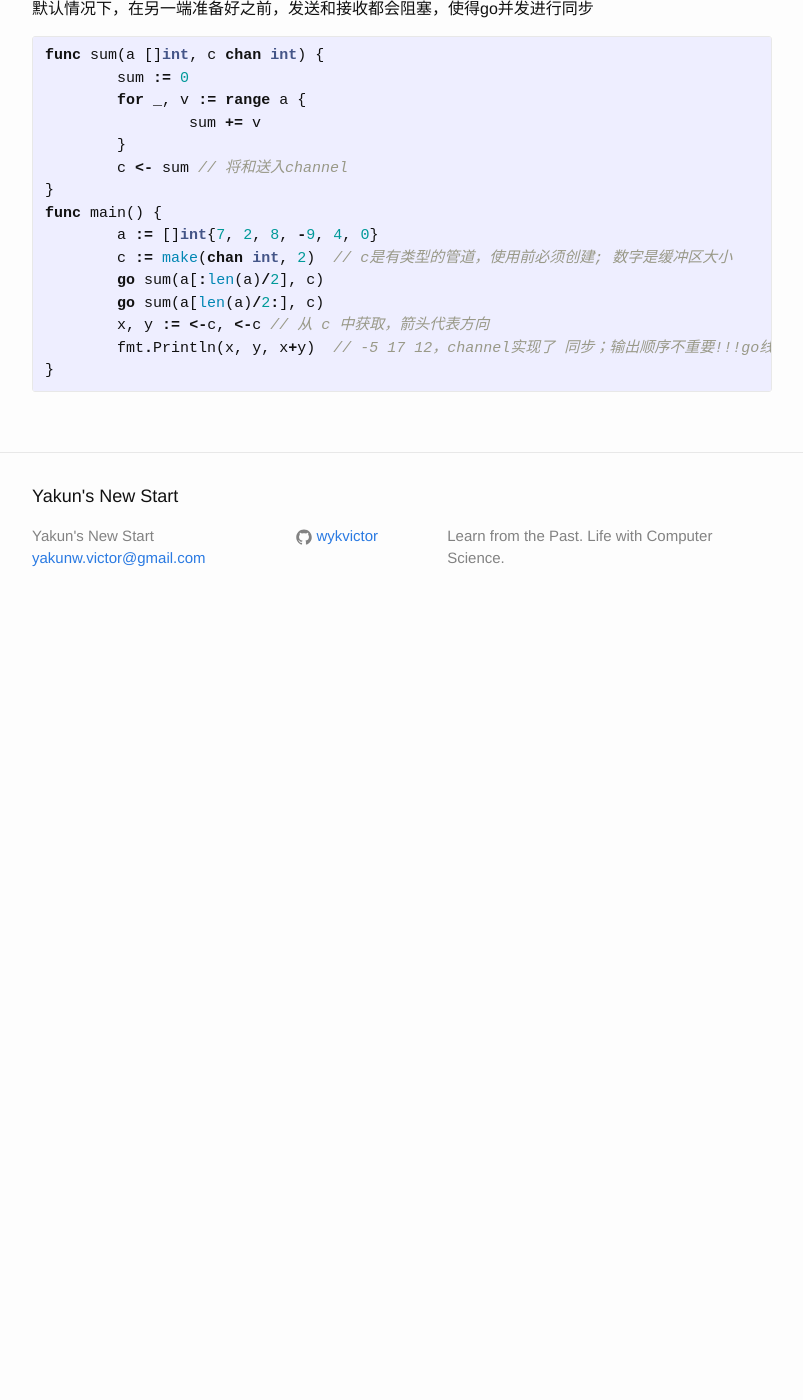
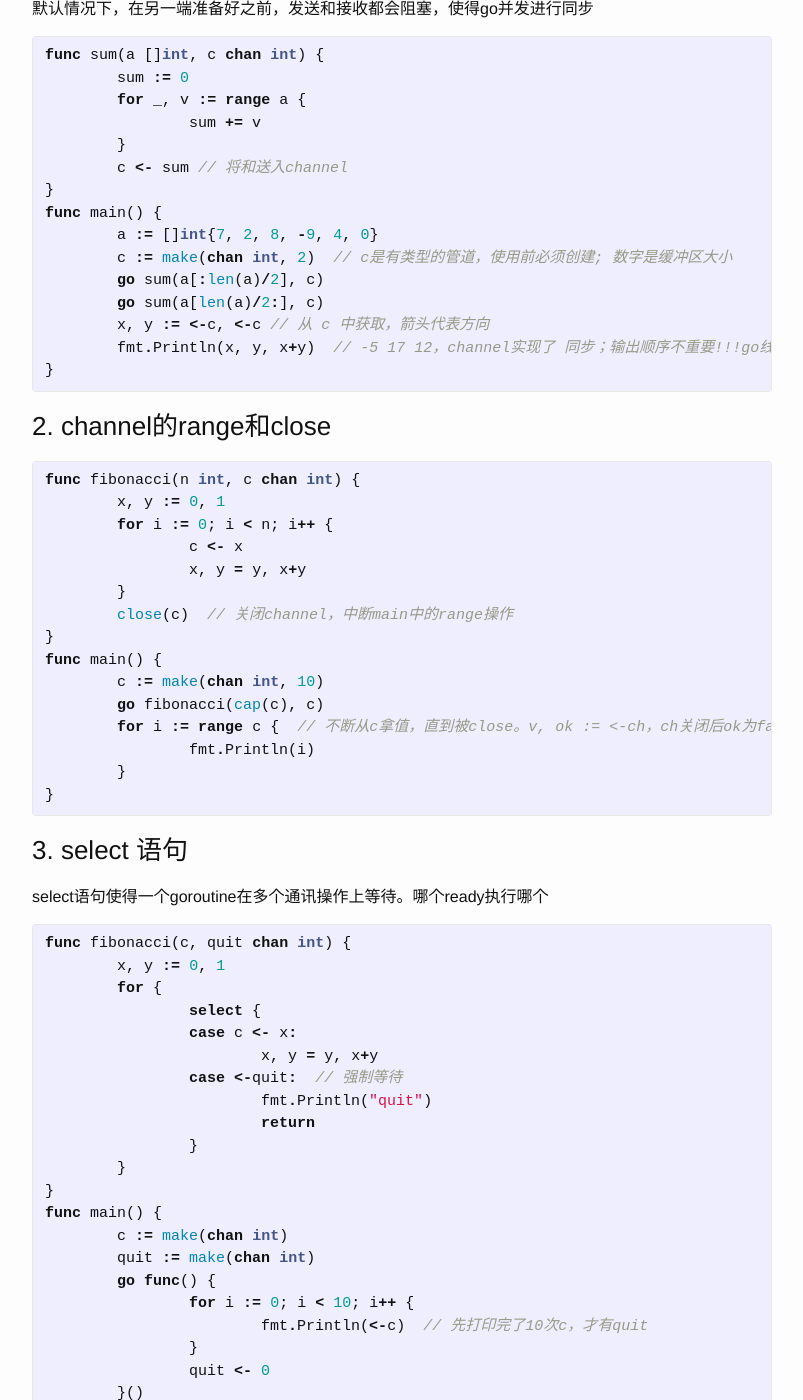
Before and after one commit to wykvictor/wykvictor.github.io, a Jekyll site: the page built from _posts/programming/2015-10-28-Go-Programming-5.md, in a window 1280 px wide and 1400 px high, scrolled down 299 px. Shown: the whole window, without its empty margins (238-1041 px from the left). Built offline with Jekyll 4.4.1, drawn with Linux system fonts in a browser that asks for light colours; before the commit the page ends 929 px from its top, so only the background shows below that; some of the changed text lies outside the part shown.

Commit message:
update go-5

```diff
--- a/_posts/programming/2015-10-28-Go-Programming-5.md
+++ b/_posts/programming/2015-10-28-Go-Programming-5.md
@@ -25,3 +25,69 @@ func main() {
 	fmt.Println(x, y, x+y)  // -5 17 12，channel实现了 同步；输出顺序不重要!!!go线程调度的问题
 }
 {% endhighlight %}
+
+### 2. channel的range和close
+{% highlight Go %}
+func fibonacci(n int, c chan int) {
+	x, y := 0, 1
+	for i := 0; i < n; i++ {
+		c <- x
+		x, y = y, x+y
+	}
+	close(c)  // 关闭channel，中断main中的range操作
+}
+func main() {
+	c := make(chan int, 10)
+	go fibonacci(cap(c), c)
+	for i := range c {  // 不断从c拿值，直到被close。v, ok := <-ch，ch关闭后ok为false了
+		fmt.Println(i)
+	}
+}
+{% endhighlight %}
+
+### 3. select 语句
+select语句使得一个goroutine在多个通讯操作上等待。哪个ready执行哪个
+{% highlight Go %}
+func fibonacci(c, quit chan int) {
+	x, y := 0, 1
+	for {
+		select {
+		case c <- x:
+			x, y = y, x+y
+		case <-quit:  // 强制等待
+			fmt.Println("quit")
+			return
+		}
+	}
+}
+func main() {
+	c := make(chan int)
+	quit := make(chan int)
+	go func() {
+		for i := 0; i < 10; i++ {
+			fmt.Println(<-c)  // 先打印完了10次c，才有quit
+		}
+		quit <- 0
+	}()
+	fibonacci(c, quit)
+}  // output: 0 1 1 2 3 5 8 13 21 34 quit
+{% endhighlight %}
+定时器例子：
+{% highlight Go %}
+func main() {
+	tick := time.Tick(100 * time.Millisecond)  // 隔100ms执行一次
+	boom := time.After(500 * time.Millisecond)
+	for {
+		select {
+		case <-tick:
+			fmt.Println("tick.")
+		case <-boom:
+			fmt.Println("BOOM!")
+			return
+		default:  // 当select中其他条件分支都没有准备好时，default分支执行
+			fmt.Println("    .")
+			time.Sleep(50 * time.Millisecond)
+		}
+	}
+}
+{% endhighlight %}
```
